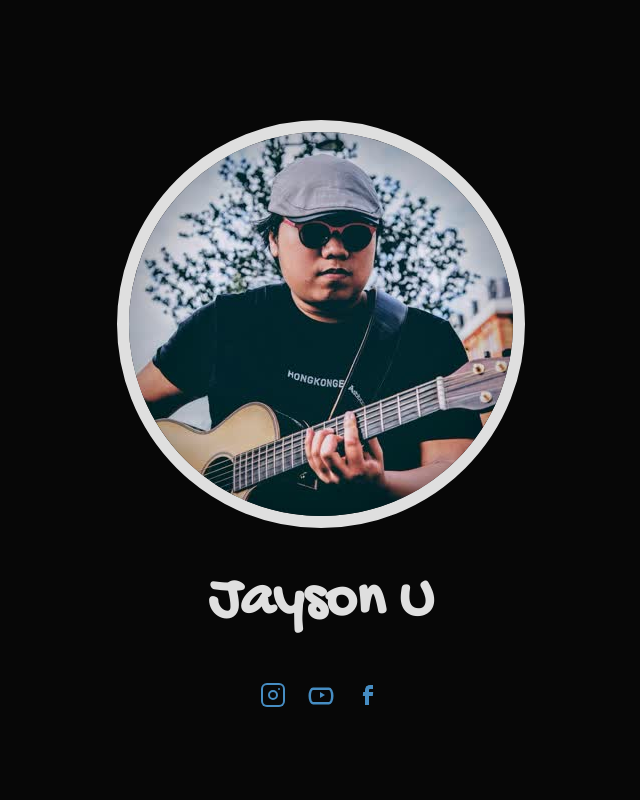
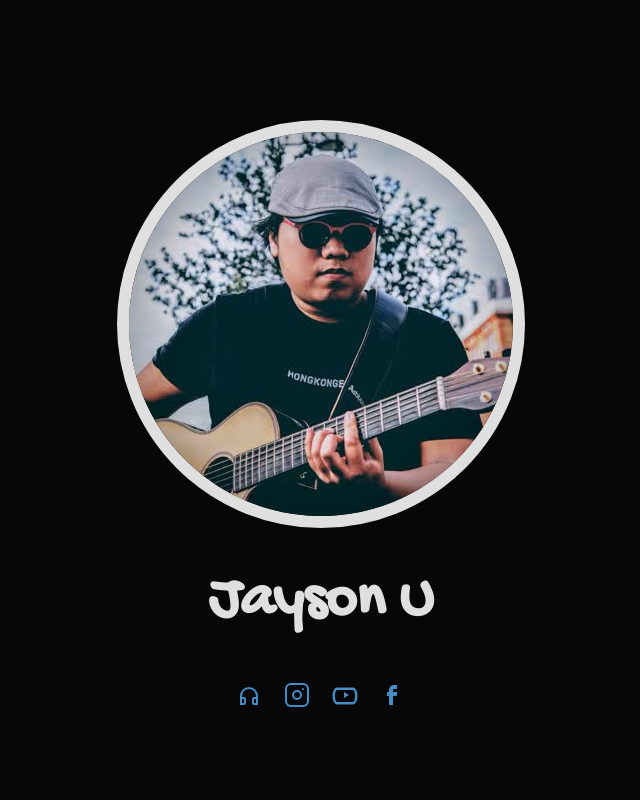
Before and after one commit to ycmjason/jaysonu.com, a Vue app in the folder packages/jaysonu.com/: page / in a window 1280 px wide. Shown: the top 800 px of the page, without its empty margins (319-959 px from the left). Built offline with nearby package versions, Linux system fonts and the light colour scheme; what common-tags would draw is missing.

Commit message:
add spotify link

```diff
--- a/packages/jaysonu.com/src/pages/Home/Profile.vue
+++ b/packages/jaysonu.com/src/pages/Home/Profile.vue
@@ -23,6 +23,7 @@ export default defineComponent({
   setup() {
     return {
       links: [
+        { href: 'https://open.spotify.com/artist/13JcQ0BxNGeGznz44NpWeU?si=4Jw58FLvTyCz5jCGTI68jQ', icon: 'headset' },
         { href: 'https://www.instagram.com/the.jayson.u/', icon: 'instagram' },
         { href: 'https://www.youtube.com/channel/UCSFVGZGV7f3WicnJplfhwuA', icon: 'youtube' },
         { href: 'https://www.facebook.com/the.jayson.u/', icon: 'facebook' },
--- a/packages/jaysonu.com/src/pages/Songs/Song.vue
+++ b/packages/jaysonu.com/src/pages/Songs/Song.vue
@@ -13,7 +13,7 @@
           noopener
           noreferrer
         >
-          <i class="gg-film"></i>
+          <Icon name="film" />
         </a>
 
         <a
@@ -24,7 +24,7 @@
           noopener
           noreferrer
         >
-          <i class="gg-music-speaker"></i>
+          <Icon name="headset" />
         </a>
       </div>
     </div>
@@ -121,14 +121,6 @@ export default defineComponent({
     display: flex;
     align-items: center;
   }
-
-  &__link {
-    margin-right: 1rem;
-
-    &:last-of-type {
-      margin-right: 0;
-    }
-  }
 }
 
 .lyrics {
--- a/packages/jaysonu.com/src/styles/icons.css
+++ b/packages/jaysonu.com/src/styles/icons.css
@@ -207,3 +207,37 @@
   left: 3px;
   bottom: 0;
 }
+
+.gg-headset {
+  box-sizing: border-box;
+  position: relative;
+  display: block;
+  transform: scale(var(--ggs, 1));
+  width: 18px;
+  height: 18px;
+  border-top-left-radius: 120px;
+  border-top-right-radius: 120px;
+  border: 2px solid;
+  border-bottom: 0;
+}
+.gg-headset::after,
+.gg-headset::before {
+  content: '';
+  display: block;
+  box-sizing: border-box;
+  position: absolute;
+  border: 2px solid;
+  width: 6px;
+  height: 8px;
+  top: 8px;
+}
+.gg-headset::before {
+  border-top-right-radius: 2px;
+  border-bottom-right-radius: 2px;
+  left: -2px;
+}
+.gg-headset::after {
+  border-top-left-radius: 2px;
+  border-bottom-left-radius: 2px;
+  left: 10px;
+}
```
